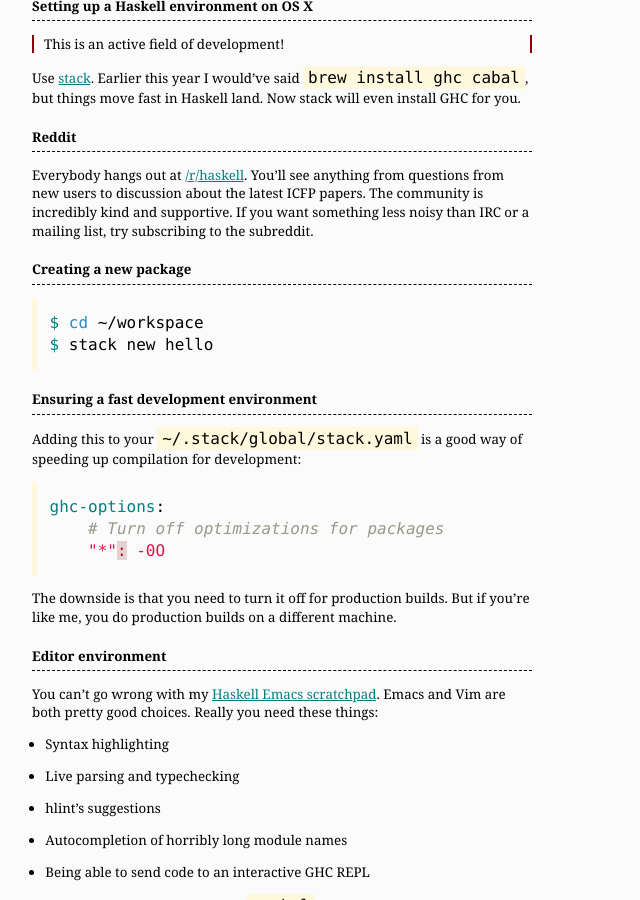
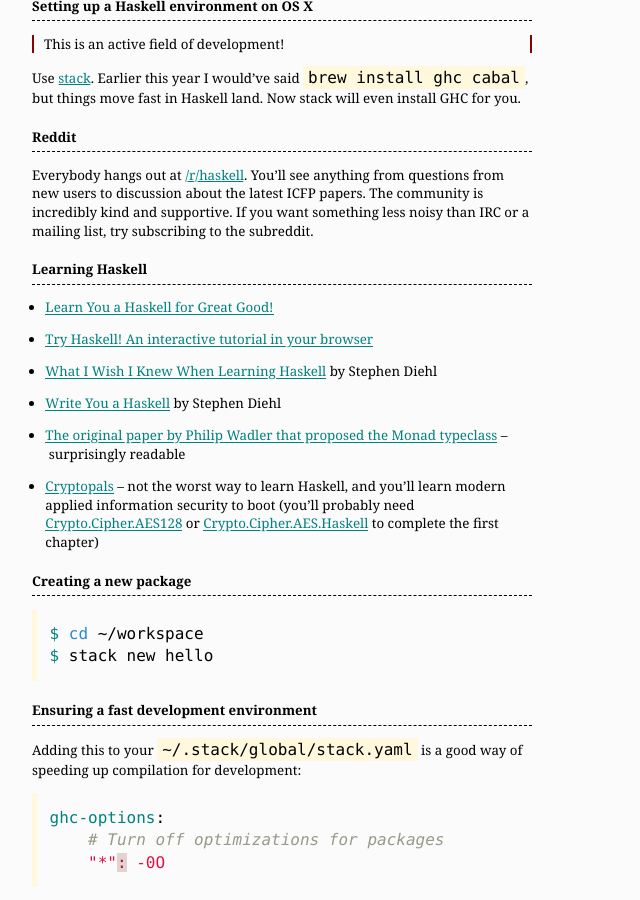
Before and after one commit to hlian/hao.codes, a Jekyll site: the page built from _posts/2015-11-30-haskell-treasure-map.md, in a window 1280 px wide and 900 px high, scrolled down 322 px. Shown: the whole window, without its empty margins (0-640 px from the left). Built offline with Jekyll 4.4.1, drawn with Linux system fonts in a browser that asks for light colours; Markdown is read by kramdown in place of the engine named in the settings.

Commit message:
Update 2015-11-30-haskell-treasure-map.md

```diff
--- a/_posts/2015-11-30-haskell-treasure-map.md
+++ b/_posts/2015-11-30-haskell-treasure-map.md
@@ -15,6 +15,20 @@
 ## Reddit
 
 Everybody hangs out at [/r/haskell](https://www.reddit.com/r/haskell). You'll see anything from questions from new users to discussion about the latest ICFP papers. The community is incredibly kind and supportive. If you want something less noisy than IRC or a mailing list, try subscribing to the subreddit.
+
+## Learning Haskell
+
+* [Learn You a Haskell for Great Good!](http://learnyouahaskell.com)
+
+* [Try Haskell! An interactive tutorial in your browser](http://tryhaskell.org)
+
+* [What I Wish I Knew When Learning Haskell](http://dev.stephendiehl.com/hask/) by Stephen Diehl
+
+* [Write You a Haskell](http://dev.stephendiehl.com/fun/) by Stephen Diehl
+
+* [The original paper by Philip Wadler that proposed the Monad typeclass](http://homepages.inf.ed.ac.uk/wadler/papers/marktoberdorf/baastad.pdf) – surprisingly readable
+
+* [Cryptopals](http://cryptopals.com/sets/1/) – not the worst way to learn Haskell, and you'll learn modern applied information security to boot (you'll probably need [Crypto.Cipher.AES128](https://hackage.haskell.org/package/cipher-aes128/docs/Crypto-Cipher-AES128.html) or [Crypto.Cipher.AES.Haskell](https://hackage.haskell.org/package/cryptocipher/docs/Crypto-Cipher-AES-Haskell.html) to complete the first chapter)
 
 ## Creating a new package
 
```
Also changed, not shown: other parts of _posts/2015-11-30-haskell-treasure-map.md (+2 -0 lines).
